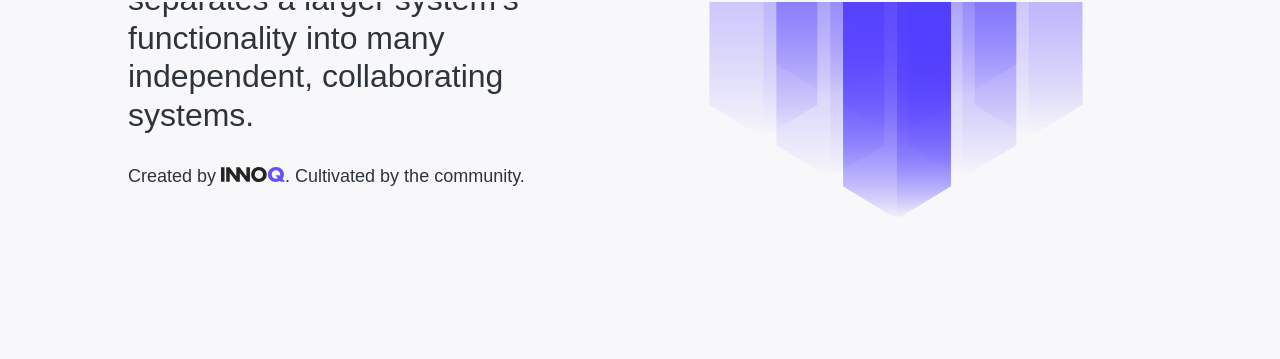
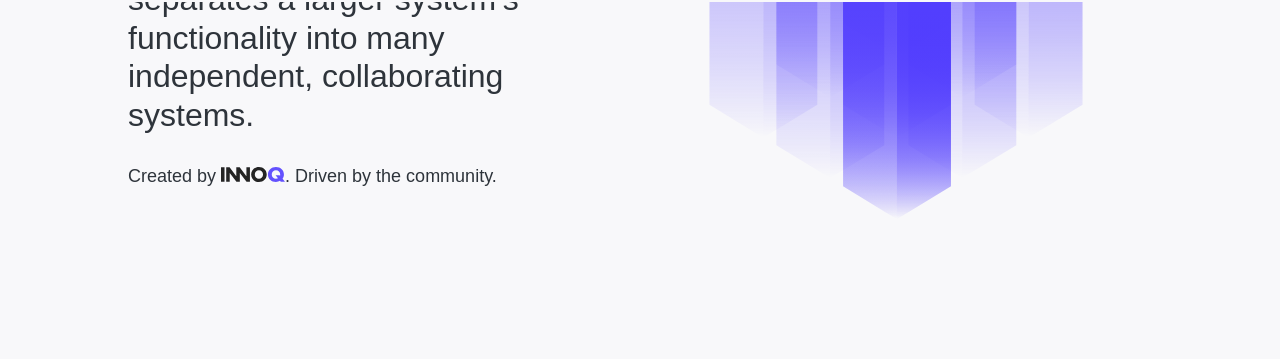
Before and after one commit to innoq/SCS, a Jekyll site: the page built from index.html, in a window 1280 px wide and 900 px high, scrolled down 365 px. Shown: the part 94-453 px from the top of the window. Built offline with Jekyll 4.4.1, drawn with Linux system fonts in a browser that asks for light colours; some web fonts are replaced.

Commit message:
Tweak copywriting

```diff
--- a/index.html
+++ b/index.html
@@ -10,7 +10,7 @@ description: Self-contained Systems (SCS) is a software architecture focused on
 		<div class="page-cover-content">
 			<h1>Self-contained Systems (SCS)</h1>
 			<h2>An architectural approach that separates a larger system’s functionality into many independent, collaborating systems.</h2>
-			<p>Created by <img src="img/INNOQ_Logo-primary.svg" alt="INNOQ" class="logo-small" />. Cultivated by the community.</p>
+			<p>Created by <img src="img/INNOQ_Logo-primary.svg" alt="INNOQ" class="logo-small" />. Driven by the community.</p>
 		</div>
 	</div>
 </header>
```
